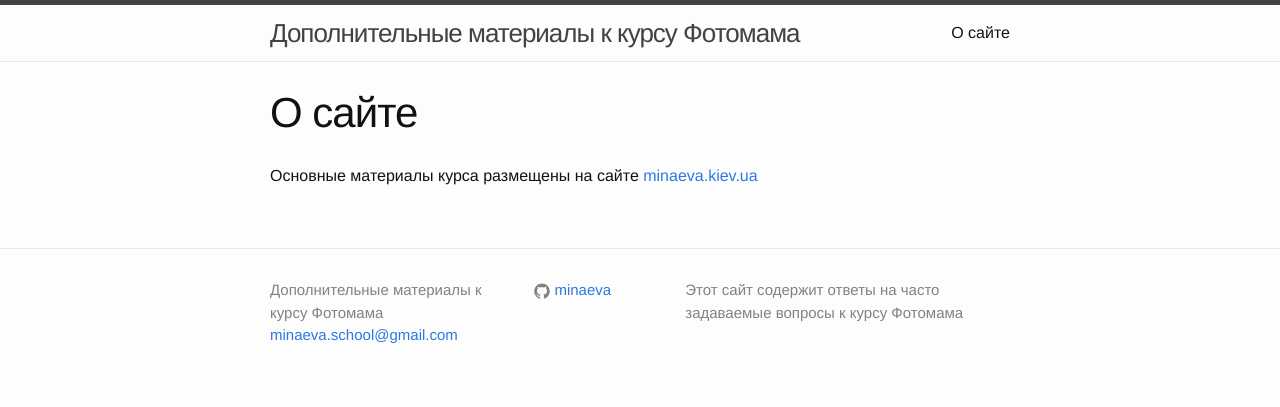
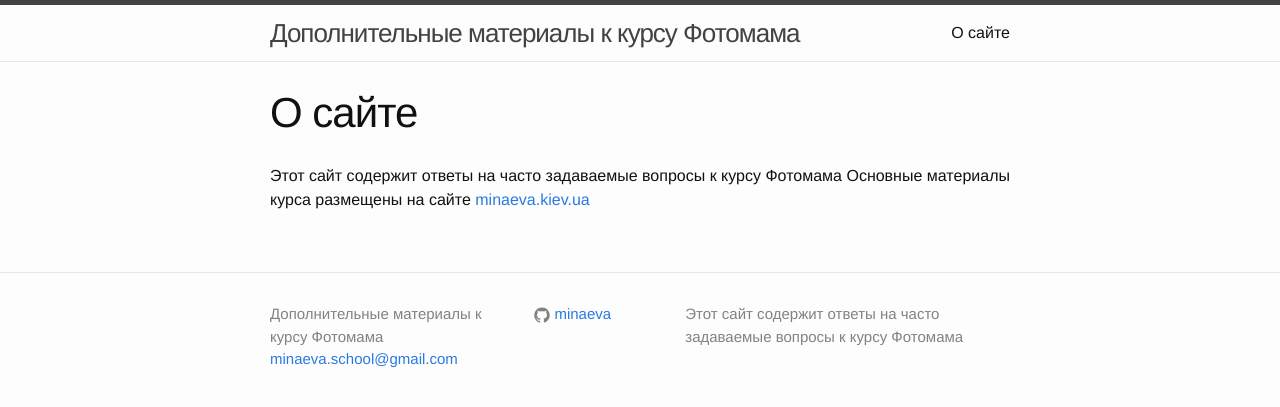
Before and after one commit to minaeva/minaeva.github.io, a Jekyll site: the page built from about.md, in a window 1280 px wide. Shown: the top 407 px of the page. Built offline with Jekyll 4.4.1, drawn with Linux system fonts in a browser that asks for light colours.

Commit message:
Update about.md

```diff
--- a/about.md
+++ b/about.md
@@ -4,4 +4,5 @@
 permalink: /about/
 ---
 
+Этот сайт содержит ответы на часто задаваемые вопросы к курсу Фотомама
 Основные материалы курса размещены на сайте [minaeva.kiev.ua](http://minaeva.kiev.ua/)
```
